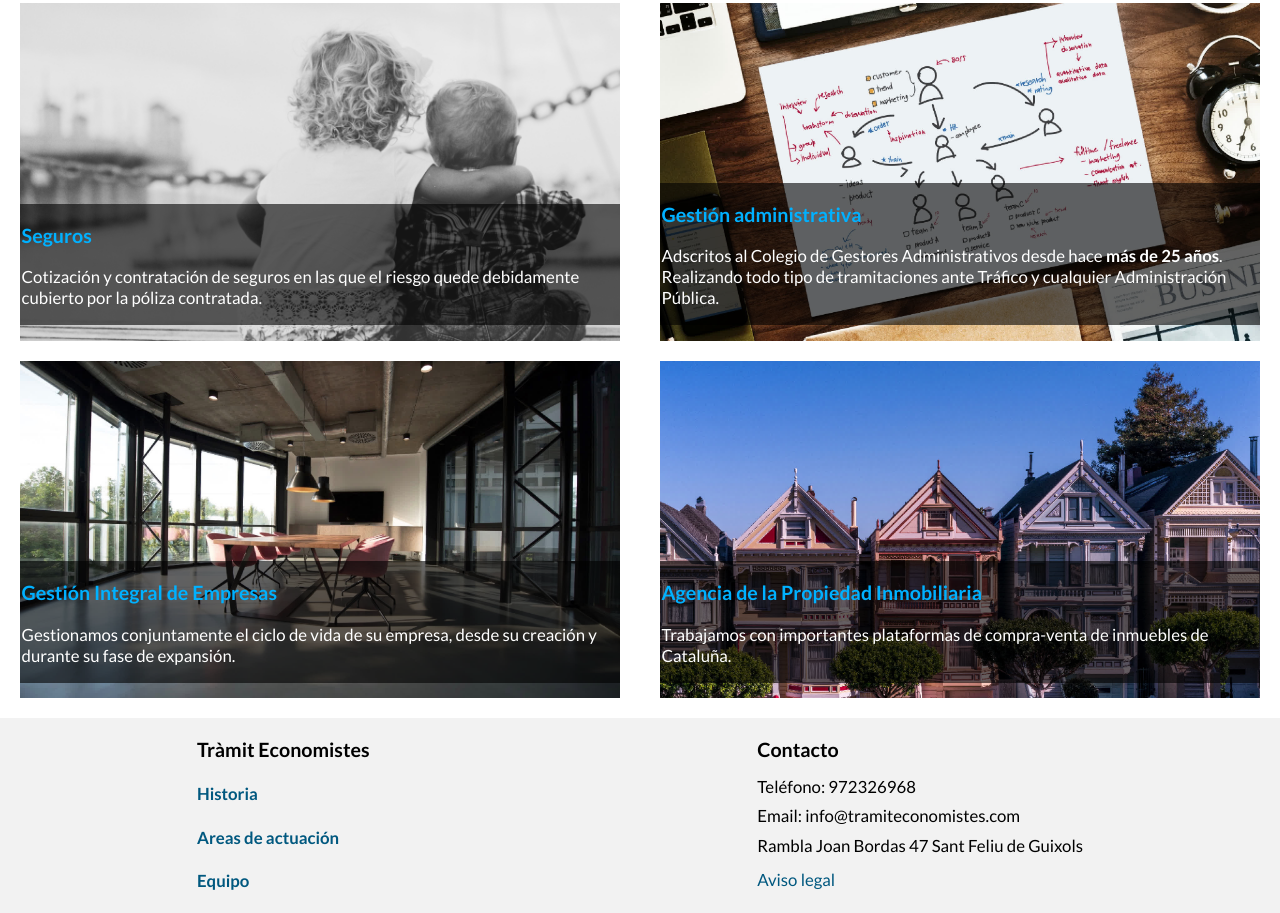
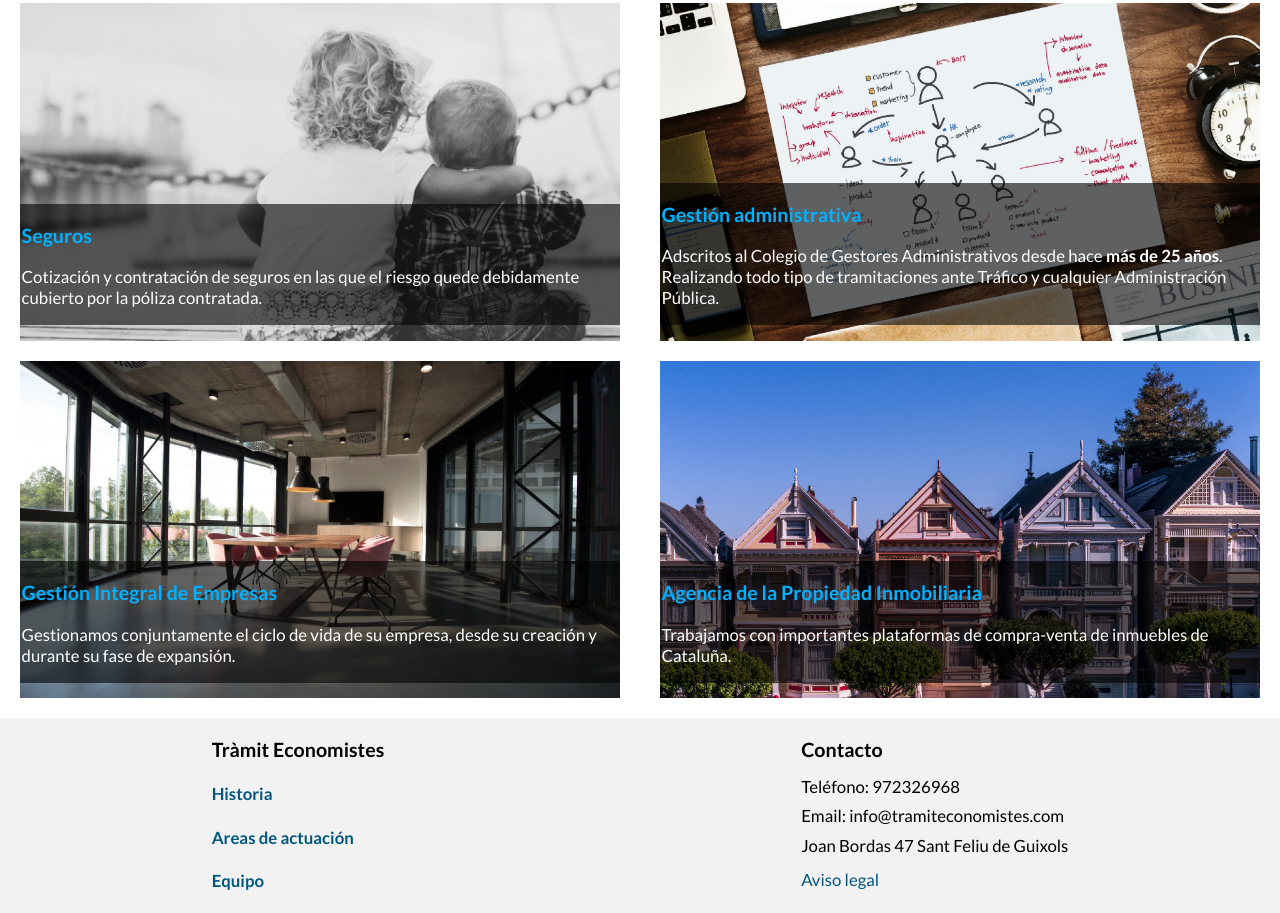
Before and after one commit to omiras/tramitweb, a website: page areas/index.html in a window 1280 px wide. Shown: the part 1299-2212 px from the top of the page. Drawn offline with Linux system fonts and the light colour scheme.

Commit message:
Trimmed footer text

```diff
--- a/areas/index.html
+++ b/areas/index.html
@@ -128,7 +128,7 @@
             <div class="footer-contact">
                 <p>Teléfono: 972326968</p>
                 <p>Email: info@tramiteconomistes.com</p>
-                <p>Rambla Joan Bordas 47 Sant Feliu de Guixols</p>
+                <p>Joan Bordas 47 Sant Feliu de Guixols</p>
             </div>
             <a href="../avisolegal.html" class="avisolegal"><p>Aviso legal</p></a>
 
```
Also changed, not shown: contacto/index.html (+1 -1 lines), equipo/index.html (+1 -1 lines), historia/index.html (+1 -1 lines), index.html (+1 -1 lines).
